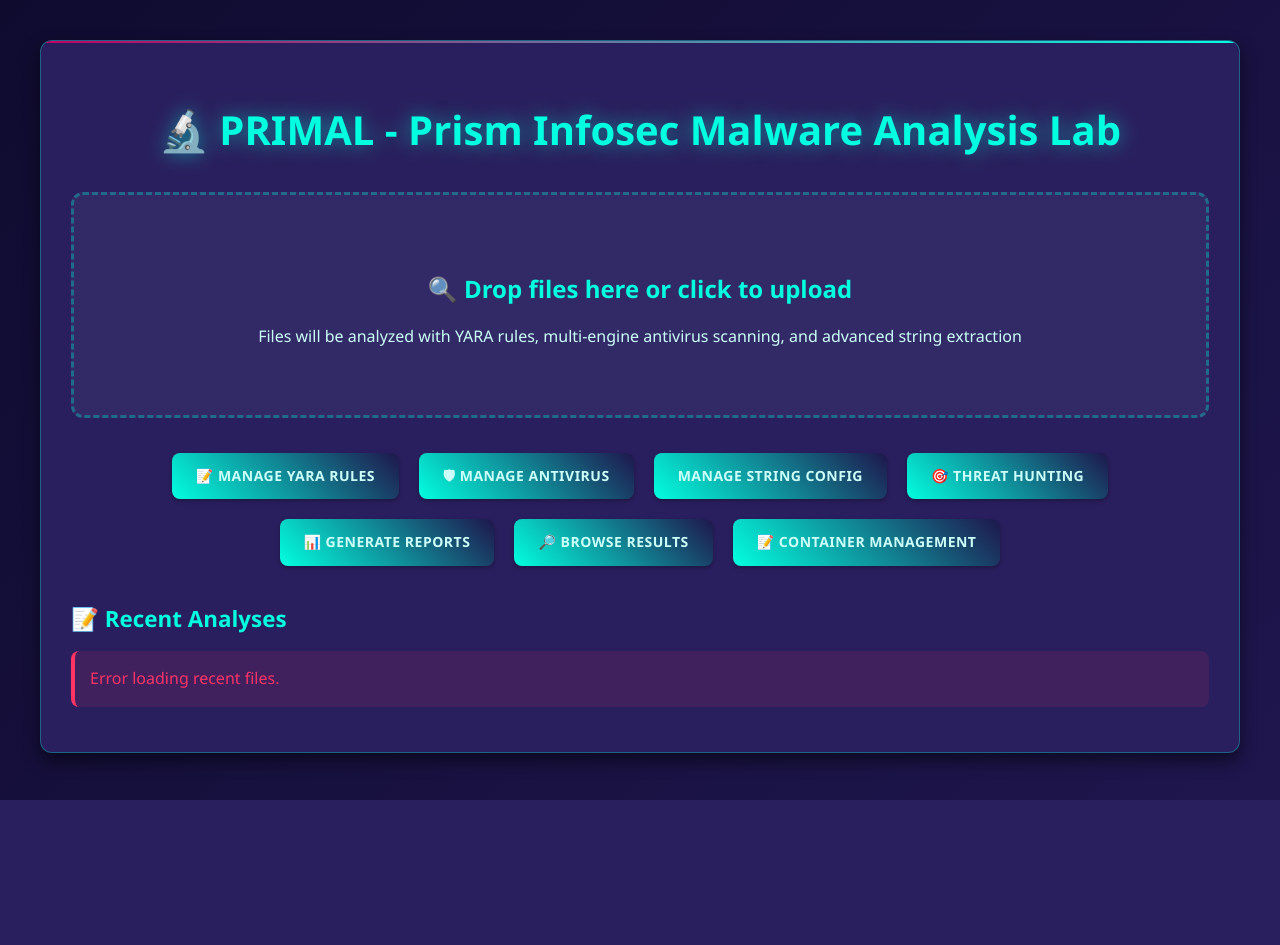
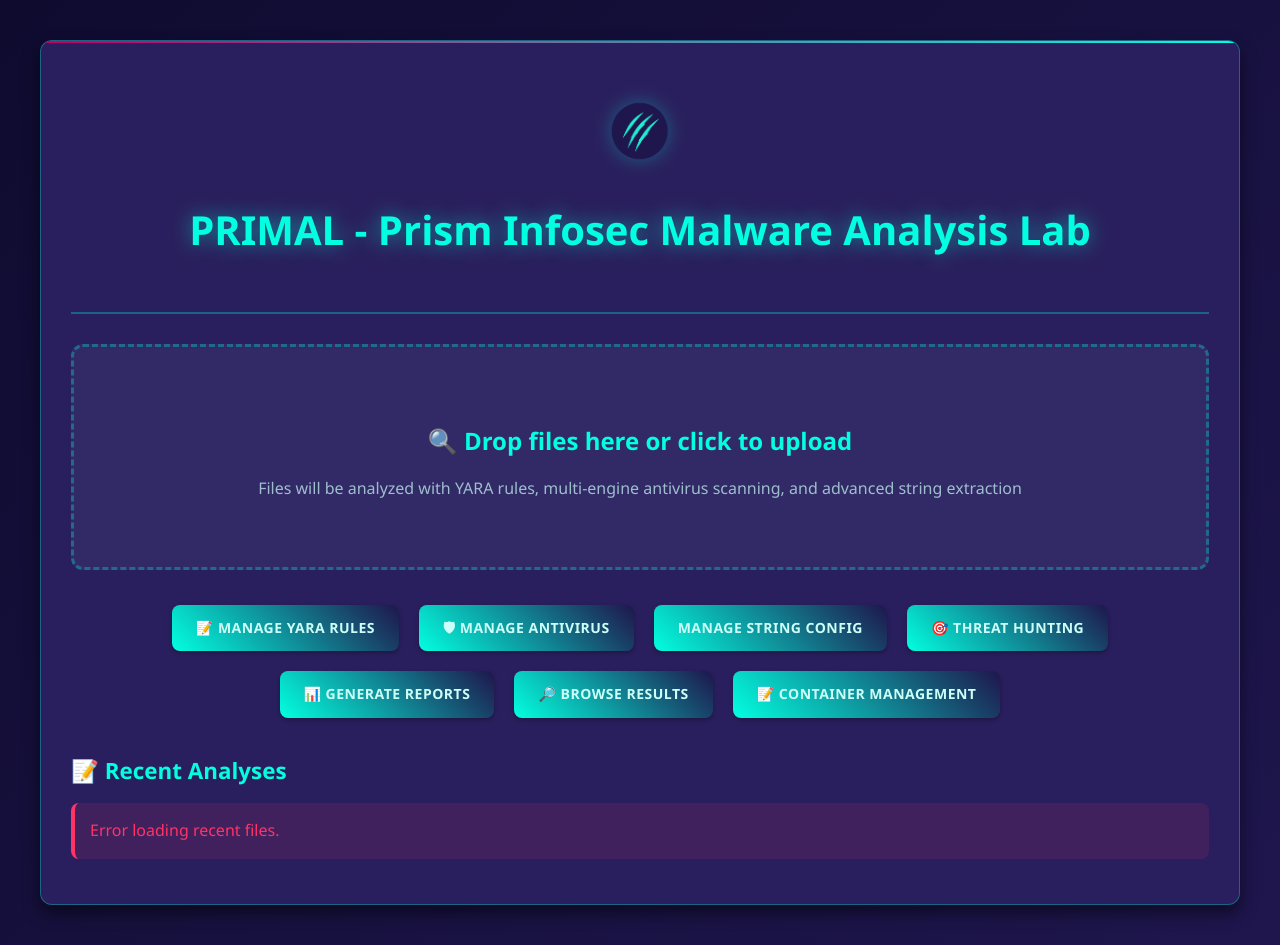
Before and after one commit to PrismInfosecLabs/PRIMAL, a Flask app: page / in a window 1280 px wide. Before the commit the page ends 800 px from the top, so only its background shows below. Run offline with Flask 3, Linux system fonts and the light colour scheme; parts of the project's set-up code (start-up, migrations or seed data) failed here and were passed over.

Commit message:
Added Logo

```diff
--- a/static/style.css
+++ b/static/style.css
@@ -106,6 +106,7 @@ h4, h5, h6 {
 
 p {
     margin-bottom: 15px;
+    color: var(--text-secondary);
 }
 
 /* Links */
@@ -120,6 +121,158 @@ a:hover {
     text-shadow: var(--glow-cyan);
 }
 
+/* Logo */
+/* Complete Logo Implementation with All Effects - Add to your style.css */
+
+.app-header {
+    text-align: center;
+    margin-bottom: 30px;
+    padding: 20px 0;
+    border-bottom: 2px solid var(--border);
+    position: relative;
+}
+
+.logo-container {
+    margin-bottom: 20px;
+    display: flex;
+    align-items: center;
+    justify-content: center;
+    min-height: 80px; /* Prevents layout shift */
+    position: relative;
+}
+
+.app-logo {
+    max-height: 80px;
+    max-width: 200px;
+    height: auto;
+    width: auto;
+    border-radius: 8px;
+    object-fit: contain;
+    object-position: center;
+
+    /* Base glow effect */
+    filter: drop-shadow(0 0 10px rgba(2, 255, 224, 0.3));
+
+    /* Smooth transitions for all effects */
+    transition: all 0.3s ease;
+
+    /* Loading animation */
+    opacity: 0;
+    transform: scale(0.95);
+    animation: logoAppear 0.6s ease 0.1s forwards;
+
+    /* Make it clickable */
+    cursor: pointer;
+}
+
+/* Loading animation */
+@keyframes logoAppear {
+    to {
+        opacity: 1;
+        transform: scale(1);
+    }
+}
+
+/* Enhanced hover effect with multiple glows */
+.app-logo:hover {
+    filter:
+        drop-shadow(0 0 20px rgba(2, 255, 224, 0.6))
+        drop-shadow(0 0 40px rgba(2, 255, 224, 0.3));
+    transform: scale(1.05);
+}
+
+/* Active/click effect */
+.app-logo:active {
+    transform: scale(0.98);
+    filter: drop-shadow(0 0 15px rgba(2, 255, 224, 0.8));
+}
+
+/* Focus effect for accessibility */
+.app-logo:focus {
+    outline: 2px solid var(--accent-cyan);
+    outline-offset: 4px;
+    filter: drop-shadow(0 0 15px rgba(2, 255, 224, 0.5));
+}
+
+/* Alternative: Pulsing glow effect (optional) */
+.app-logo.pulse-glow {
+    animation: logoAppear 0.6s ease 0.1s forwards, pulseGlow 2s ease-in-out infinite 1s;
+}
+
+@keyframes pulseGlow {
+    0%, 100% {
+        filter: drop-shadow(0 0 10px rgba(2, 255, 224, 0.3));
+    }
+    50% {
+        filter: drop-shadow(0 0 20px rgba(2, 255, 224, 0.5));
+    }
+}
+
+/* Enhanced hover for pulsing version */
+.app-logo.pulse-glow:hover {
+    animation: none; /* Stop pulsing on hover */
+    filter:
+        drop-shadow(0 0 25px rgba(2, 255, 224, 0.7))
+        drop-shadow(0 0 50px rgba(2, 255, 224, 0.4));
+    transform: scale(1.08);
+}
+
+/* Logo variants */
+.app-logo.large {
+    max-height: 120px;
+    max-width: 300px;
+}
+
+.app-logo.small {
+    max-height: 40px;
+    max-width: 100px;
+}
+
+/* Responsive adjustments */
+@media (max-width: 768px) {
+    .logo-container {
+        min-height: 60px;
+    }
+
+    .app-logo {
+        max-height: 60px;
+        max-width: 150px;
+    }
+
+    .app-logo:hover {
+        /* Slightly reduced effects on mobile for performance */
+        filter: drop-shadow(0 0 15px rgba(2, 255, 224, 0.5));
+        transform: scale(1.03);
+    }
+}
+
+@media (max-width: 480px) {
+    .logo-container {
+        min-height: 50px;
+    }
+
+    .app-logo {
+        max-height: 50px;
+        max-width: 120px;
+    }
+}
+
+/* Dark/Light theme support */
+@media (prefers-reduced-motion: reduce) {
+    .app-logo {
+        animation: none;
+        opacity: 1;
+        transform: scale(1);
+    }
+
+    .app-logo.pulse-glow {
+        animation: none;
+    }
+
+    .app-logo:hover {
+        transform: none;
+    }
+}
 /* Buttons */
 .btn {
     background: linear-gradient(45deg, var(--accent-pink), var(--accent-cyan));
--- a/templates/base.html
+++ b/templates/base.html
@@ -4,11 +4,36 @@
     <meta charset="UTF-8">
     <meta name="viewport" content="width=device-width, initial-scale=1.0">
     <title>PRIMAL - Prism Infosec Malware Analysis Lab</title>
+
+    <!-- Preload logo for faster loading -->
+    <link rel="preload" href="{{ url_for('static', filename='images/logo.png') }}" as="image">
+
+    <!-- Favicon -->
+    <link rel="icon" type="image/png" sizes="32x32" href="{{ url_for('static', filename='images/favicon-32x32.png') }}">
+    <link rel="icon" type="image/png" sizes="16x16" href="{{ url_for('static', filename='images/favicon-16x16.png') }}">
+
     <link rel="stylesheet" href="{{ url_for('static', filename='style.css') }}">
 </head>
 <body>
     <div class="container">
-        <h1>&#128300; PRIMAL - Prism Infosec Malware Analysis Lab</h1>
+        <header class="app-header">
+            <div class="logo-container">
+                <!-- Standard version -->
+                <img src="{{ url_for('static', filename='images/logo.png') }}"
+                     alt="PRIMAL Logo"
+                     class="app-logo"
+                     onclick="window.location.href='{{ url_for('index') }}'">
+
+                <!-- Alternative: Pulsing glow version (uncomment to use) -->
+                <!--
+                <img src="{{ url_for('static', filename='images/logo.png') }}"
+                     alt="PRIMAL Logo"
+                     class="app-logo pulse-glow"
+                     onclick="window.location.href='{{ url_for('index') }}'">
+                -->
+            </div>
+            <h1 class="app-title">PRIMAL - Prism Infosec Malware Analysis Lab</h1>
+        </header>
         {% block content %}{% endblock %}
     </div>
 </body>
```
Also changed, not shown: other parts of static/style.css (+3 -42 lines), README.md, static/images/favicon-16x16.png (added), static/images/favicon-32x32.png (added), static/images/logo.png (added).
